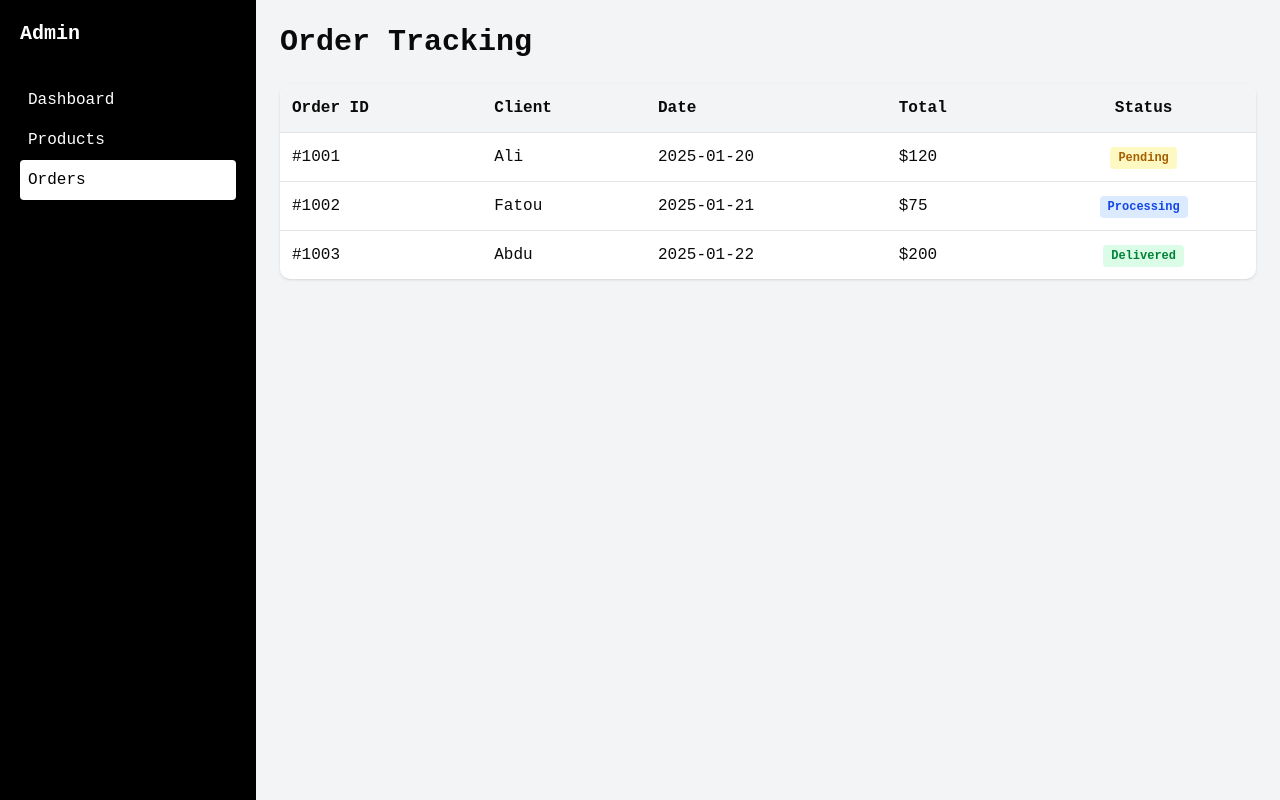
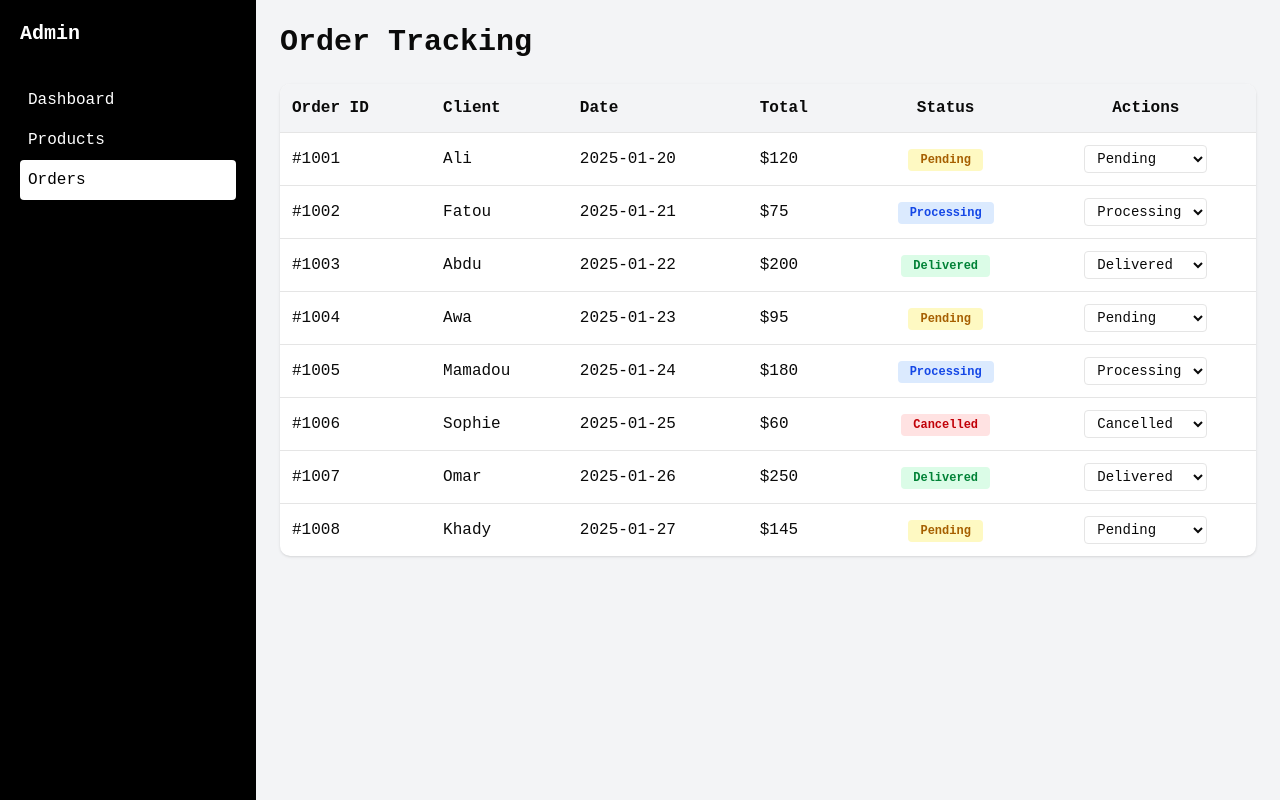
Before and after one commit to Moumadjad/ecommerce-project, a React (Vite) app: page /admin/orders in a window 1280 px wide. Built offline with nearby package versions, Linux system fonts and the light colour scheme.

Commit message:
Add dropdown in Actions column to update order status

```diff
--- a/src/pages/admin/orders/OrderTracking.jsx
+++ b/src/pages/admin/orders/OrderTracking.jsx
@@ -2,7 +2,7 @@ import { useState } from "react";
 import AdminLayout from "../AdminLayout";
 
 export default function OrderTracking() {
-  const [orders] = useState([
+    const [orders, setOrders] = useState([
         {
             id: "#1001",
             client: "Ali",
@@ -24,6 +24,41 @@ export default function OrderTracking() {
             total: 200,
             status: "Delivered",
         },
+        {
+            id: "#1004",
+            client: "Awa",
+            date: "2025-01-23",
+            total: 95,
+            status: "Pending",
+        },
+        {
+            id: "#1005",
+            client: "Mamadou",
+            date: "2025-01-24",
+            total: 180,
+            status: "Processing",
+        },
+        {
+            id: "#1006",
+            client: "Sophie",
+            date: "2025-01-25",
+            total: 60,
+            status: "Cancelled",
+        },
+        {
+            id: "#1007",
+            client: "Omar",
+            date: "2025-01-26",
+            total: 250,
+            status: "Delivered",
+        },
+        {
+            id: "#1008",
+            client: "Khady",
+            date: "2025-01-27",
+            total: 145,
+            status: "Pending",
+        },
     ]);
 
     const getStatusStyle = (status) => {
@@ -41,6 +76,16 @@ export default function OrderTracking() {
         }
     };
 
+    const updateStatus = (id, newStatus) => {
+        setOrders((prev) =>
+            prev.map((order) =>
+                order.id === id
+                    ? { ...order, status: newStatus }
+                    : order
+            )
+        );
+    };
+
     return (
         <AdminLayout>
             <h1 className="text-3xl font-bold mb-6">
@@ -56,6 +101,7 @@ export default function OrderTracking() {
                             <th className="p-3 text-left">Date</th>
                             <th className="p-3 text-left">Total</th>
                             <th className="p-3 text-center">Status</th>
+                            <th className="p-3 text-center">Actions</th>
                         </tr>
                     </thead>
 
@@ -69,12 +115,38 @@ export default function OrderTracking() {
 
                                 <td className="p-3 text-center">
                                     <span
-                    className={`px-2 py-1 rounded text-xs font-semibold ${getStatusStyle(
+                                        className={`px-3 py-1 rounded text-xs font-semibold ${getStatusStyle(
                                             order.status
                                         )}`}
                                     >
                                         {order.status}
                                     </span>
+                                </td>
+
+                                <td className="p-3 text-center">
+                                    <select
+                                        value={order.status}
+                                        onChange={(e) =>
+                                            updateStatus(
+                                                order.id,
+                                                e.target.value
+                                            )
+                                        }
+                                        className="border rounded px-2 py-1 text-sm"
+                                    >
+                                        <option value="Pending">
+                                            Pending
+                                        </option>
+                                        <option value="Processing">
+                                            Processing
+                                        </option>
+                                        <option value="Delivered">
+                                            Delivered
+                                        </option>
+                                        <option value="Cancelled">
+                                            Cancelled
+                                        </option>
+                                    </select>
                                 </td>
                             </tr>
                         ))}
```
Also changed, not shown: 1 other file (tests, documents, lock files or other folders). Lines whose indentation alone changed are shown as unchanged.
